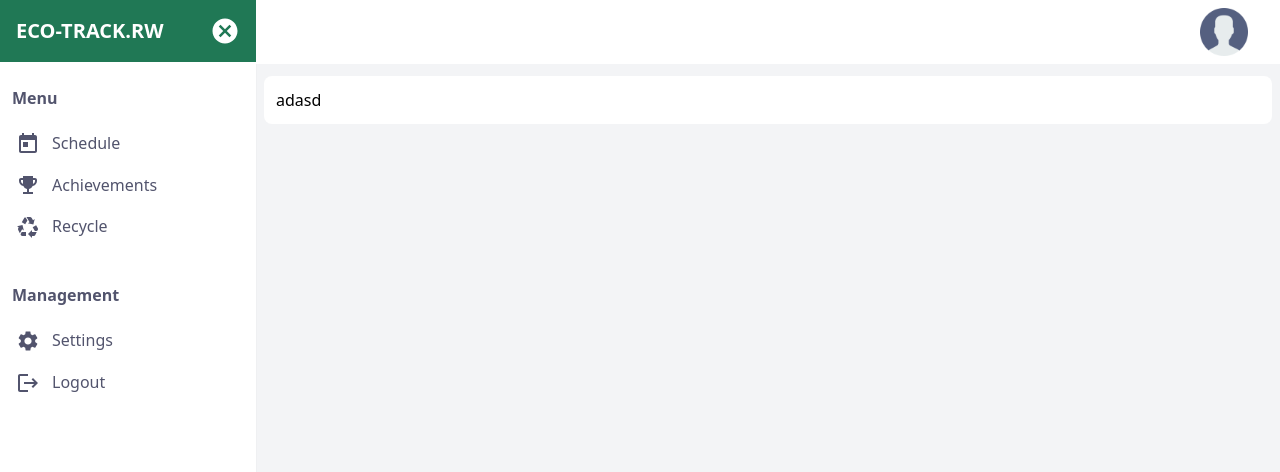
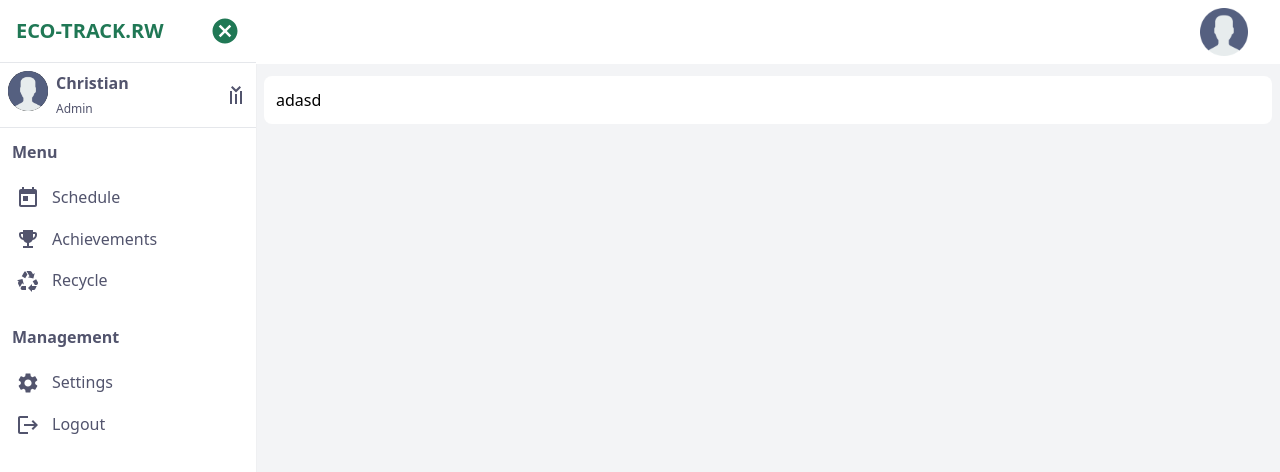
Before and after one commit to alain-michael/EcoTrack-Rwanda, a React (Vite) app in the folder frontend/: page /dashboard in a window 1280 px wide. Shown: the top 472 px of the page. Built offline with nearby package versions, Linux system fonts and the light colour scheme.

Commit message:
edited dasboard

```diff
--- a/frontend/src/components/Dashboard/SideBar.jsx
+++ b/frontend/src/components/Dashboard/SideBar.jsx
@@ -21,10 +21,10 @@ export const SideBar = ({ isOpen, toggleSidebar }) => {
 
   return (
     <>
-      <div className="sticky top-0 bg-[#207855] text-white py-4 px-4 flex items-center justify-between">
-        <h3 className="text-xl font-bold">ECO-TRACK.RW</h3>
+      <div className="sticky top-0 text-white py-4 px-4 flex items-center justify-between">
+        <h3 className="text-xl font-extrabold text-[#207855]">ECO-TRACK.RW</h3>
         <button
-          className="text-white rounded-md focus:outline-none "
+          className="text-[#207855] rounded-md focus:outline-none "
           name="btn"
           id="btn"
           onClick={toggleSidebar}
@@ -36,8 +36,21 @@ export const SideBar = ({ isOpen, toggleSidebar }) => {
           )}
         </button>
       </div>
+      <div className="p-2 flex gap-2 items-center justify-between border-b border-t">
+        <div className="flex gap-2">
+          <div className="h-10 w-10 rounded-full bg-black cursor-pointer">
+          <img src="/profile/img1.png" alt="" className='w-full h-full object-cover'/>
+          </div>
+          <div className="">
+            <p className="font-semibold">Christian</p>
+            <small className="text-xs">Admin</small>
+          </div>
+        </div>
+        <MenuOpenIcon className="-rotate-90 cursor-pointer" />
+      </div>
+
       <div className="menu">
-        <div className="py-3">
+        <div className="">
           <h3 className="text-primary p-3 font-semibold">Menu</h3>
           <div className="text-primary">
             {houseHoldSidebarItems.map((item, index) => (
--- a/frontend/src/components/auth/Login.jsx
+++ b/frontend/src/components/auth/Login.jsx
@@ -2,9 +2,12 @@ import React, { useState } from "react";
 import { useFormik } from "formik";
 import * as Yup from "yup";
 import axios from "axios";
+// import { useCookies } from 'react-cookie'
 
 function Login({ viewType, setviewType }) {
   const [ServerError, SetServerError] = useState(null);
+  // const [cookies, setCookie] = useCookies(['access_token', 'refresh_token'])
+
 
   const formik = useFormik({
     initialValues: {
```
Also changed, not shown: 2 other files (tests, documents, lock files or other folders).
